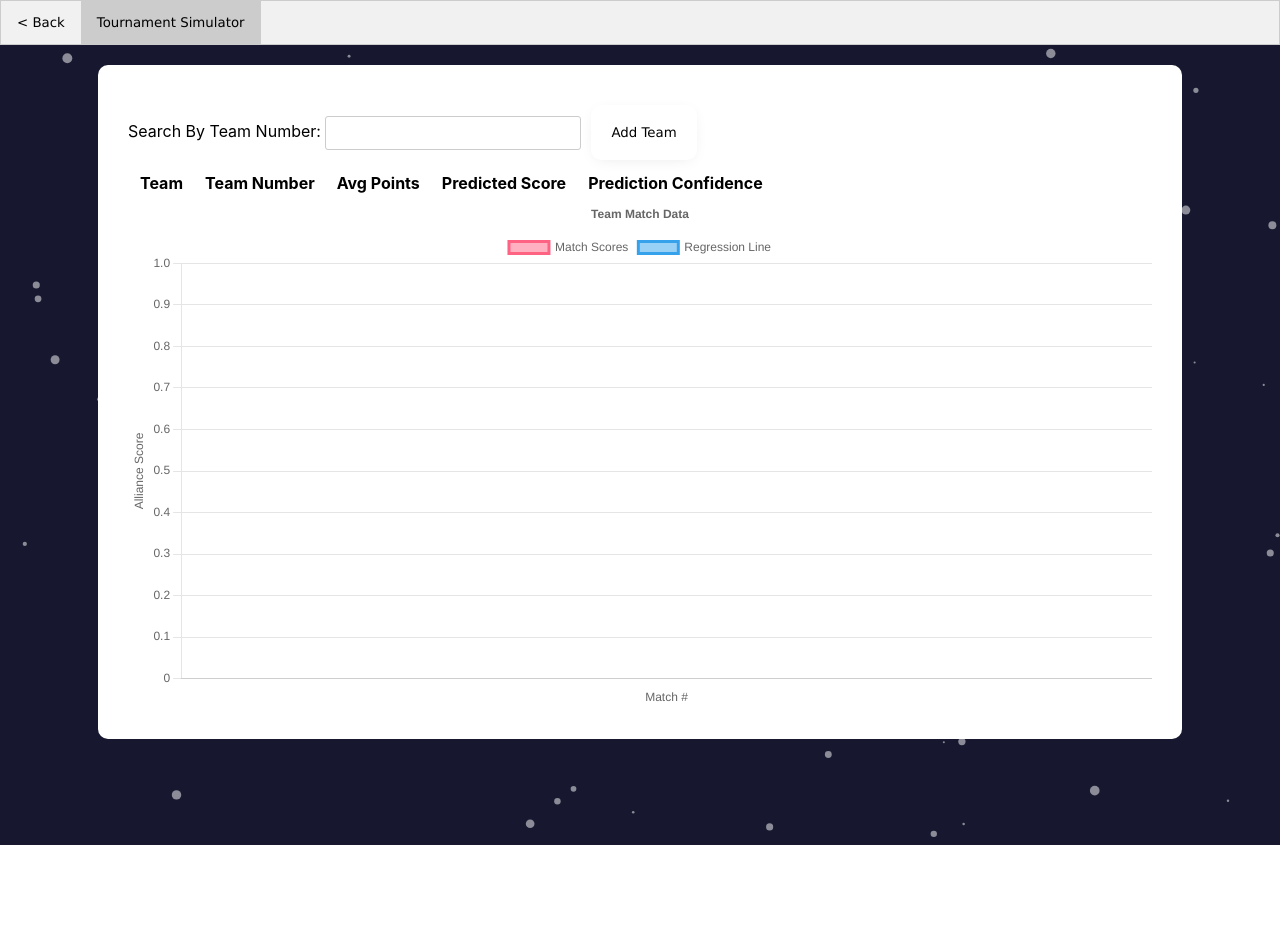
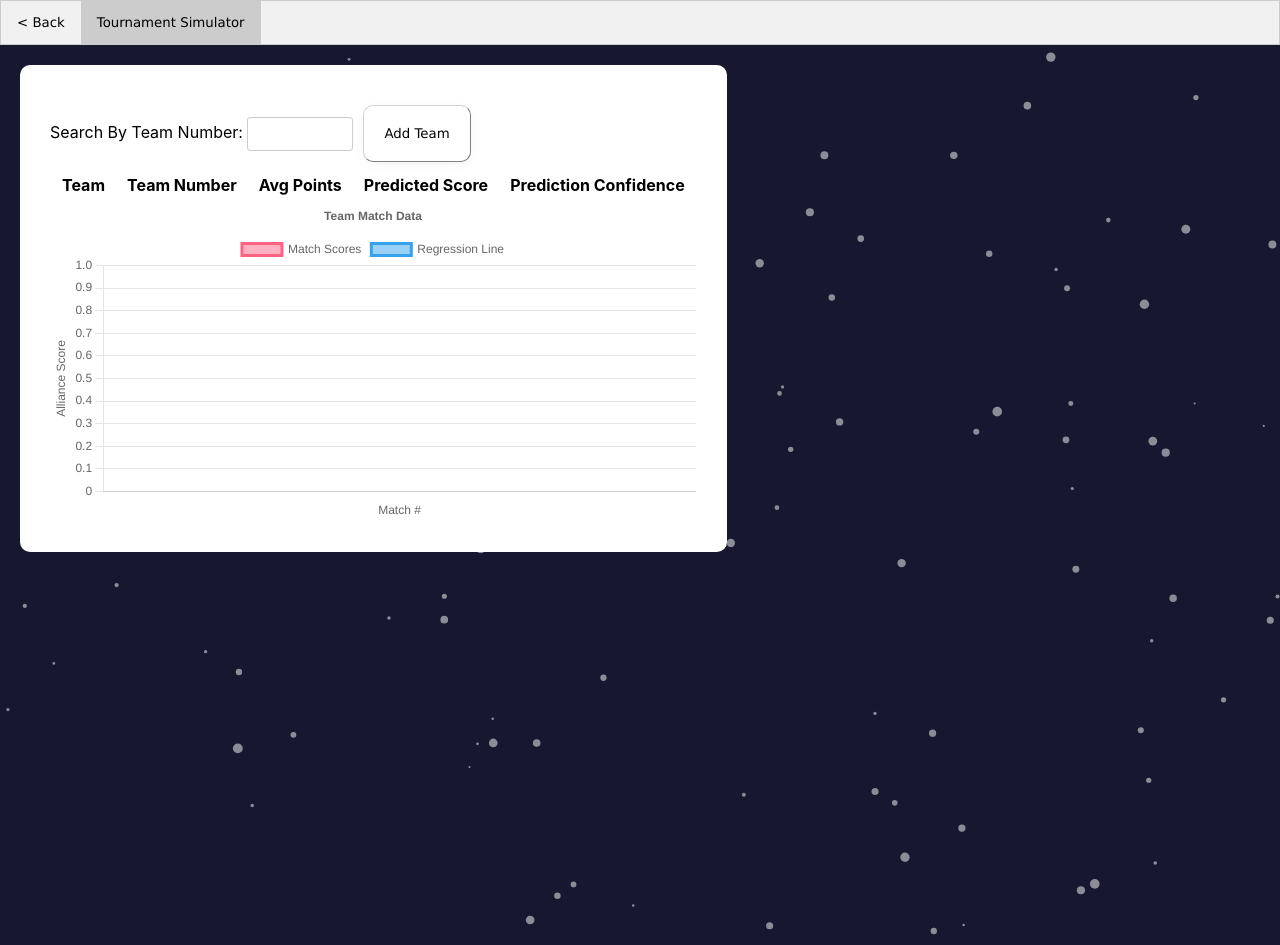
Before and after one commit to jzfcoder/FTCScoreCounter, a React (Create React App) app in the folder astro_client/: page /tournament in a window 1280 px wide. Before the commit the page ends 800 px from the top, so only its background shows below. Built offline with nearby package versions, Linux system fonts and the light colour scheme.

Commit message:
update tournament form

```diff
--- a/astro_client/src/App.css
+++ b/astro_client/src/App.css
@@ -110,7 +110,7 @@ h2 {
 +----------------------------------------+
 */
 .searchInput {
-  width: 250px;
+  width: 100px;
   height: 30px;
   position: relative;
   border: 1px solid #CCC;
@@ -137,7 +137,8 @@ h2 {
   box-shadow: 0 3px 15px -5px rgba(0, 0, 0, 0.1);
   transition: all 0.3s;
   border-radius: 10px;
-  border-width: 0px;
+  border-width: 1px;
+  border-color: lightgray;
   font-family: Verdana;
 }
 
@@ -152,19 +153,6 @@ h2 {
 th {
   padding-left: 10px;
   padding-right: 10px;
-}
-
-.bg {
-  background: white;
-  margin: 20px auto;
-  max-width: 80%;
-  height: 80%;
-  min-height: 550px;
-  min-width: 550px;
-  padding: 30px;
-  border-radius: 10px;
-  text-align: left;
-  color: black;
 }
 
 td {
--- a/astro_client/src/Components/TournamentForm.js
+++ b/astro_client/src/Components/TournamentForm.js
@@ -80,6 +80,7 @@ const TournamentForm = () => {
 			if (!exists) {
 				if (teams.length !== 0) { setTeams([...teams, result.teaminfo]); }
 				else { setTeams([result.teaminfo]); }
+				setSelected(result.teaminfo);
 			}
 		}
 		else { alert("Team not Found"); }
@@ -105,51 +106,7 @@ const TournamentForm = () => {
 				<button className="tablink active">Tournament Simulator</button>
 			</div>
 
-			<Particles id="tsparticles" init={particlesInit} loaded={particlesLoaded} options={{
-				fullScreen: {
-					enable: false
-				},
-				background: {
-					color: {
-						value: "#17182f",
-					},
-				},
-				fpsLimit: 120,
-				particles: {
-					color: {
-						value: "#ffffff",
-					},
-					move: {
-						direction: "none",
-						enable: true,
-						outModes: {
-							default: "bounce",
-						},
-						random: true,
-						speed: 0.25,
-						straight: false,
-					},
-					number: {
-						density: {
-							enable: true,
-							area: 800,
-						},
-						value: 80,
-					},
-					opacity: {
-						value: 0.5,
-					},
-					shape: {
-						type: "circle",
-					},
-					size: {
-						value: { min: 1, max: 5 },
-					},
-				},
-				detectRetina: false,
-			}} style={{ zIndex: -100, position: "fixed", display: "block", width: "150%", height: "150%" }} />
-
-			<div className="bg">
+			<div className="main" style={{minWidth: "600px"}}>
 				<form onSubmit={handleSubmit}>
 					<label htmlFor="name">Search By Team Number: </label>
 					<input type="text" id="name" className="searchInput" required />
@@ -209,6 +166,50 @@ const TournamentForm = () => {
 				</table>
 				<Graph team={selected} />
 			</div>
+
+			<Particles id="tsparticles" init={particlesInit} loaded={particlesLoaded} options={{
+				fullScreen: {
+					enable: false
+				},
+				background: {
+					color: {
+						value: "#17182f",
+					},
+				},
+				fpsLimit: 120,
+				particles: {
+					color: {
+						value: "#ffffff",
+					},
+					move: {
+						direction: "none",
+						enable: true,
+						outModes: {
+							default: "bounce",
+						},
+						random: true,
+						speed: 0.25,
+						straight: false,
+					},
+					number: {
+						density: {
+							enable: true,
+							area: 800,
+						},
+						value: 80,
+					},
+					opacity: {
+						value: 0.5,
+					},
+					shape: {
+						type: "circle",
+					},
+					size: {
+						value: { min: 1, max: 5 },
+					},
+				},
+				detectRetina: false,
+			}} style={{ zIndex: -100, position: "absolute", display: "block", minWidth: "700px", minHeight: "900px"}} />
 		</>
 	);
 };
```
